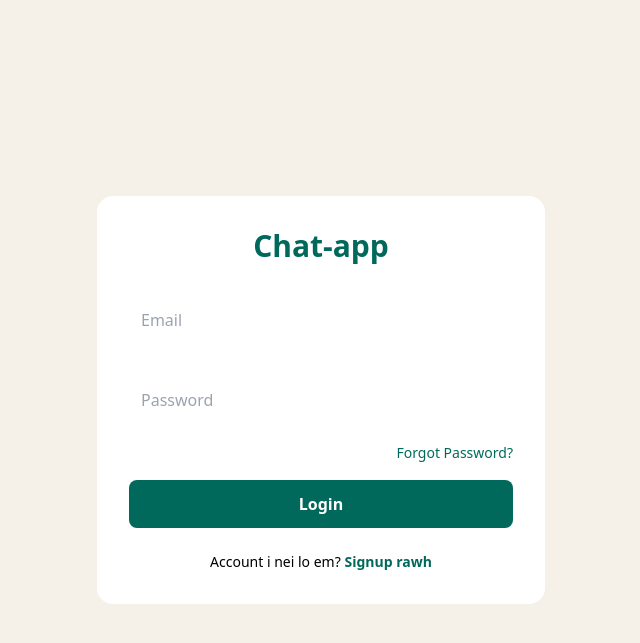
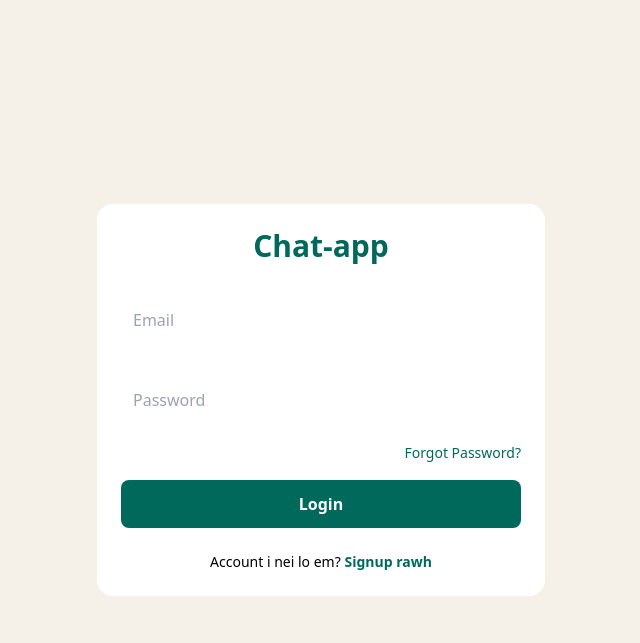
Before and after one commit to nghaka123/Chat-app, a Flask app: page / in a window 1280 px wide. Shown: the top 643 px of the page, without its empty margins (319-959 px from the left). Run offline with Flask 3, Linux system fonts and the light colour scheme; some libraries are stand-ins or nearby versions.

Commit message:
Update login.html

```diff
--- a/templates/login.html
+++ b/templates/login.html
@@ -10,7 +10,7 @@
 <body class="bg-[#F5F1E8] min-h-screen p-4 flex items-center justify-center">
 
   <!-- Card hi a san dan tur kan fix -->
-  <div class="bg-white w-full max-w-md rounded-2xl p-8">
+  <div class="bg-white w-full max-w-md rounded-2xl p-6">
 
     <h1 class="text-3xl font-bold text-center mb-8 text-[#00695C]">Chat-app</h1>
 
```
